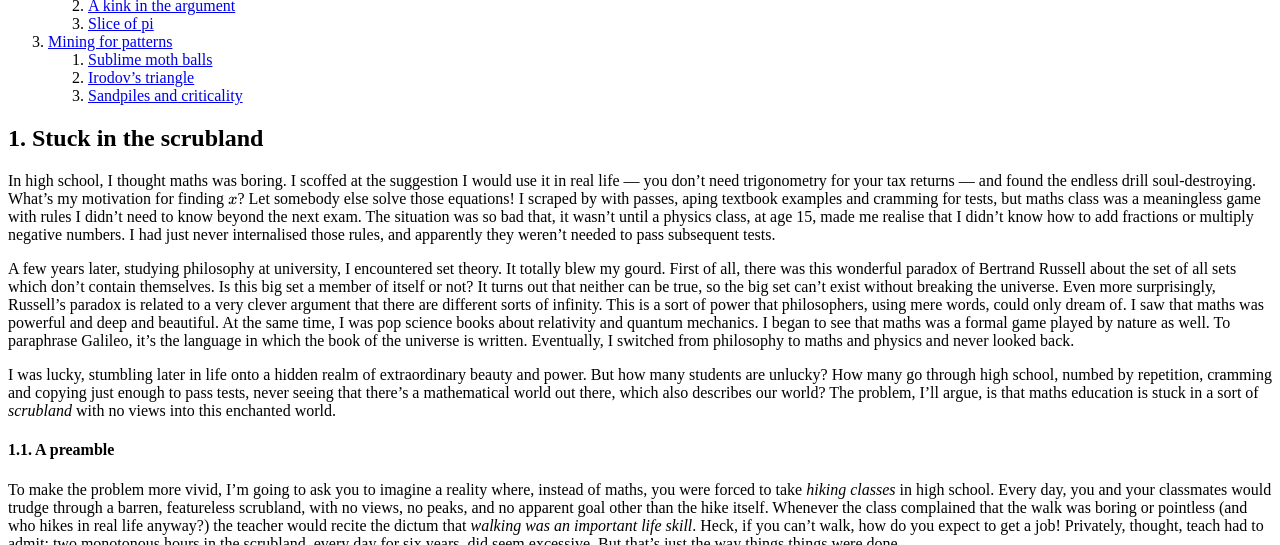
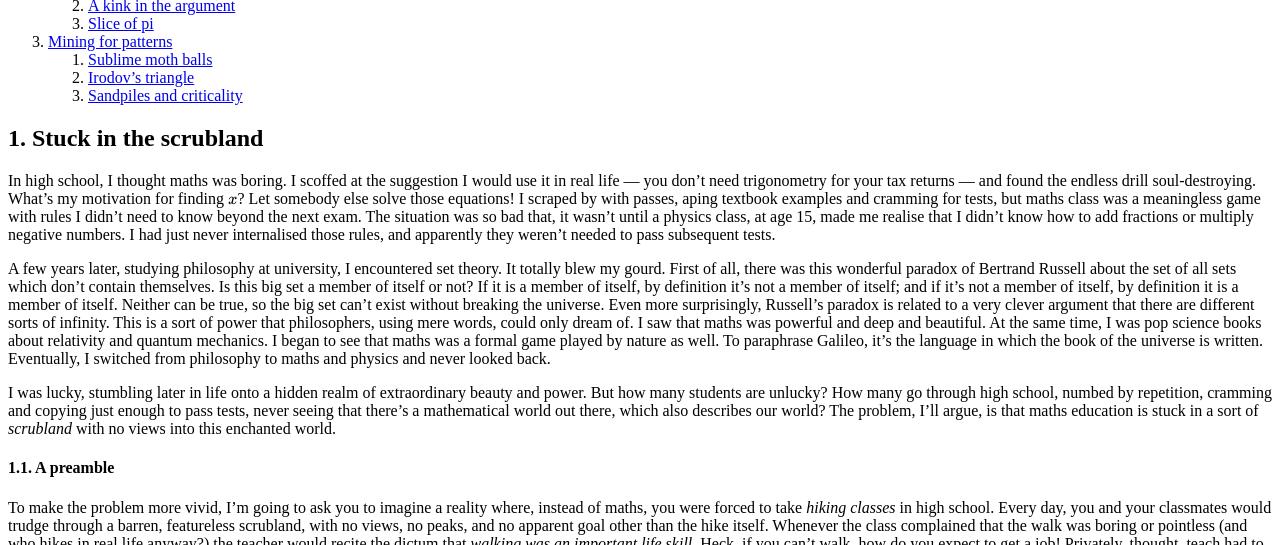
Before and after one commit to hapax/hapax.github.io, a Jekyll site: the page built from assets/teaching.md, in a window 1280 px wide and 900 px high, scrolled down 746 px, cut to the strip 0-545 px from the top of the window. Built offline with Jekyll 4.4.1, drawn with Linux system fonts in a browser that asks for light colours; our own code applies the rules of GitHub Pages for plain Markdown files; formulas are drawn with MathJax 3; a script that is not in the unit is left out.

Commit message:
Update teaching.md

```diff
--- a/assets/teaching.md
+++ b/assets/teaching.md
@@ -53,8 +53,10 @@ It totally blew my gourd.
 First of all, there was this wonderful paradox of Bertrand Russell about
 the set of all sets which don't contain themselves.
 Is this big set a member of itself or not?
-It turns out that neither can be true, so the big set can't exist without
-breaking the universe.
+If it is a member of itself, by definition it's not a member of
+itself; and if it's not a member of itself, by definition it is a
+member of itself.
+Neither can be true, so the big set can't exist without breaking the universe.
 Even more surprisingly, Russell's paradox is related to a very clever
 argument that there are different sorts of infinity.
 This is a sort of power that philosophers, using mere words, could
```
